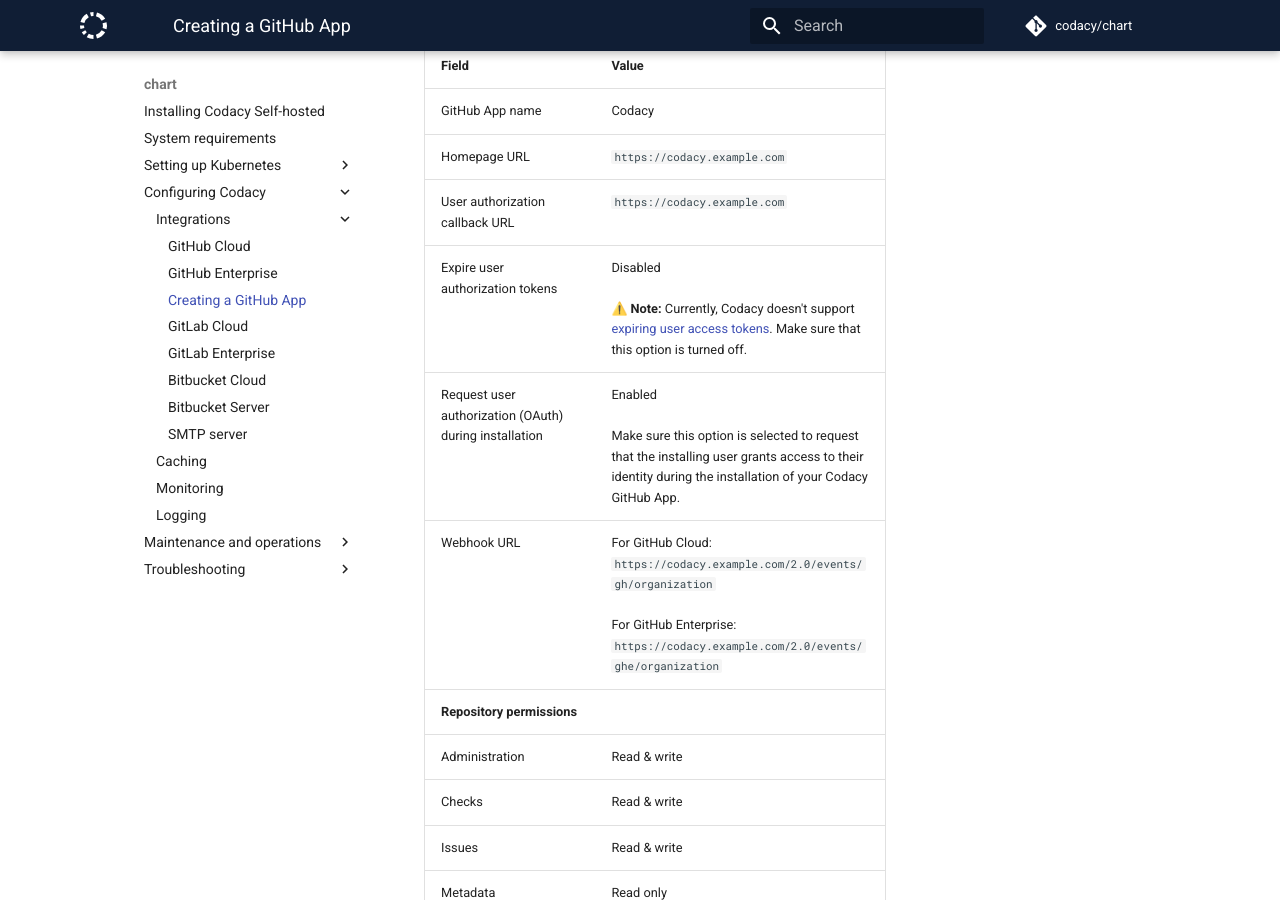
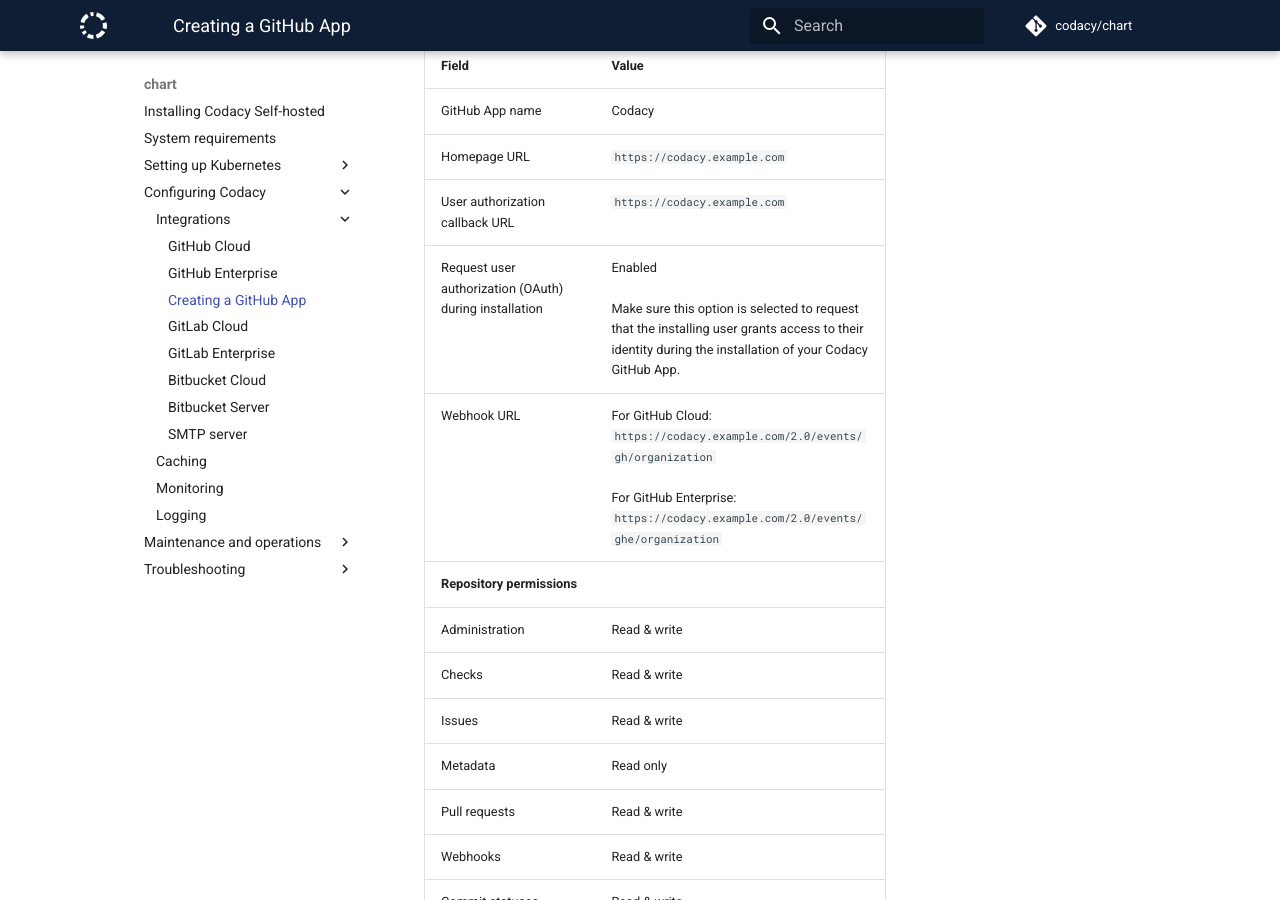
Before and after one commit to codacy/chart, an MkDocs documentation site: the page built from docs/configuration/integrations/github-app-create.md, in a window 1280 px wide and 900 px high, scrolled down 519 px. Built offline with MkDocs 1.6.1 and Material for MkDocs 9.7.7, drawn with Linux system fonts in a browser that asks for light colours; comment, search, counter and statistics services are not loaded.

Commit message:
doc: Remove indication to disable expire tokens option

```diff
--- a/docs/configuration/integrations/github-app-create.md
+++ b/docs/configuration/integrations/github-app-create.md
@@ -15,7 +15,6 @@
     | GitHub App name                         | Codacy                                                  |
     | Homepage URL                            | `https://codacy.example.com`                            |
     | User authorization callback URL         | `https://codacy.example.com`                            |
-    | Expire user authorization tokens        | Disabled<br/><br/><strong>⚠️ Note:</strong> Currently, Codacy doesn't support <a href="https://docs.github.com/en/developers/apps/building-github-apps/refreshing-user-to-server-access-tokens">expiring user access tokens</a>. Make sure that this option is turned off. |
     | Request user authorization (OAuth) during installation | Enabled<br/><br/>Make sure this option is selected to request that the installing user grants access to their identity during the installation of your Codacy GitHub App. |
     | Webhook URL                             | For GitHub Cloud:<br/>`https://codacy.example.com/2.0/events/gh/organization`<br/><br/>For GitHub Enterprise:<br/>`https://codacy.example.com/2.0/events/ghe/organization` |
     | **Repository permissions**              |                                                         |
```
